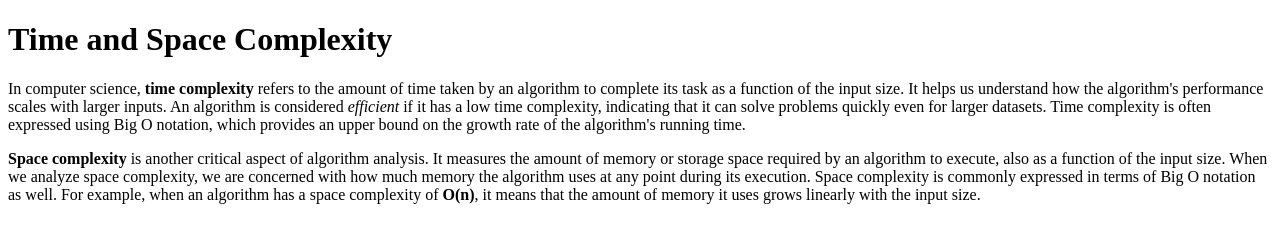
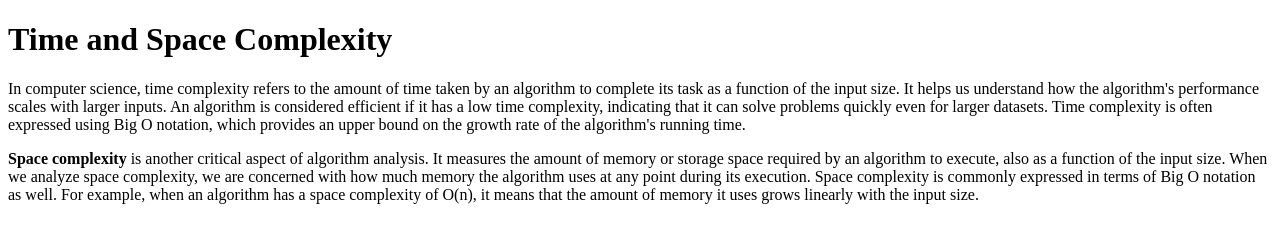
Before and after one commit to acciojob/time-and-space-complexity-mrunal3006, a website: page main.html in a window 1280 px wide. Drawn offline with Linux system fonts and the light colour scheme.

Commit message:
created a submission

```diff
--- a/main.html
+++ b/main.html
@@ -9,8 +9,8 @@
 <body>
 	<!-- the entire body must be written by student -->
 	<h1>Time and Space Complexity</h1>
-	<p> In computer science, <strong>time complexity</strong> refers to the amount of time taken by an algorithm to complete its task as a function of the input size. It helps us understand how the algorithm's performance scales with larger inputs. An algorithm is considered <em>efficient</em> if it has a low time complexity, indicating that it can solve problems quickly even for larger datasets. Time complexity is often expressed using Big O notation, which provides an upper bound on the growth rate of the algorithm's running time.</p>
-    <p> <strong>Space complexity</strong> is another critical aspect of algorithm analysis. It measures the amount of memory or storage space required by an algorithm to execute, also as a function of the input size. When we analyze space complexity, we are concerned with how much memory the algorithm uses at any point during its execution. Space complexity is commonly expressed in terms of Big O notation as well. For example, when an algorithm has a space complexity of <strong>O(n)</strong>, it means that the amount of memory it uses grows linearly with the input size.
+	<p> In computer science, time complexity refers to the amount of time taken by an algorithm to complete its task as a function of the input size. It helps us understand how the algorithm's performance scales with larger inputs. An algorithm is considered efficient if it has a low time complexity, indicating that it can solve problems quickly even for larger datasets. Time complexity is often expressed using Big O notation, which provides an upper bound on the growth rate of the algorithm's running time.</p>
+    <p> <strong>Space complexity</strong> is another critical aspect of algorithm analysis. It measures the amount of memory or storage space required by an algorithm to execute, also as a function of the input size. When we analyze space complexity, we are concerned with how much memory the algorithm uses at any point during its execution. Space complexity is commonly expressed in terms of Big O notation as well. For example, when an algorithm has a space complexity of O(n), it means that the amount of memory it uses grows linearly with the input size.
  </p>
 
 	<script type="text/javascript" src="./script.js">
```
